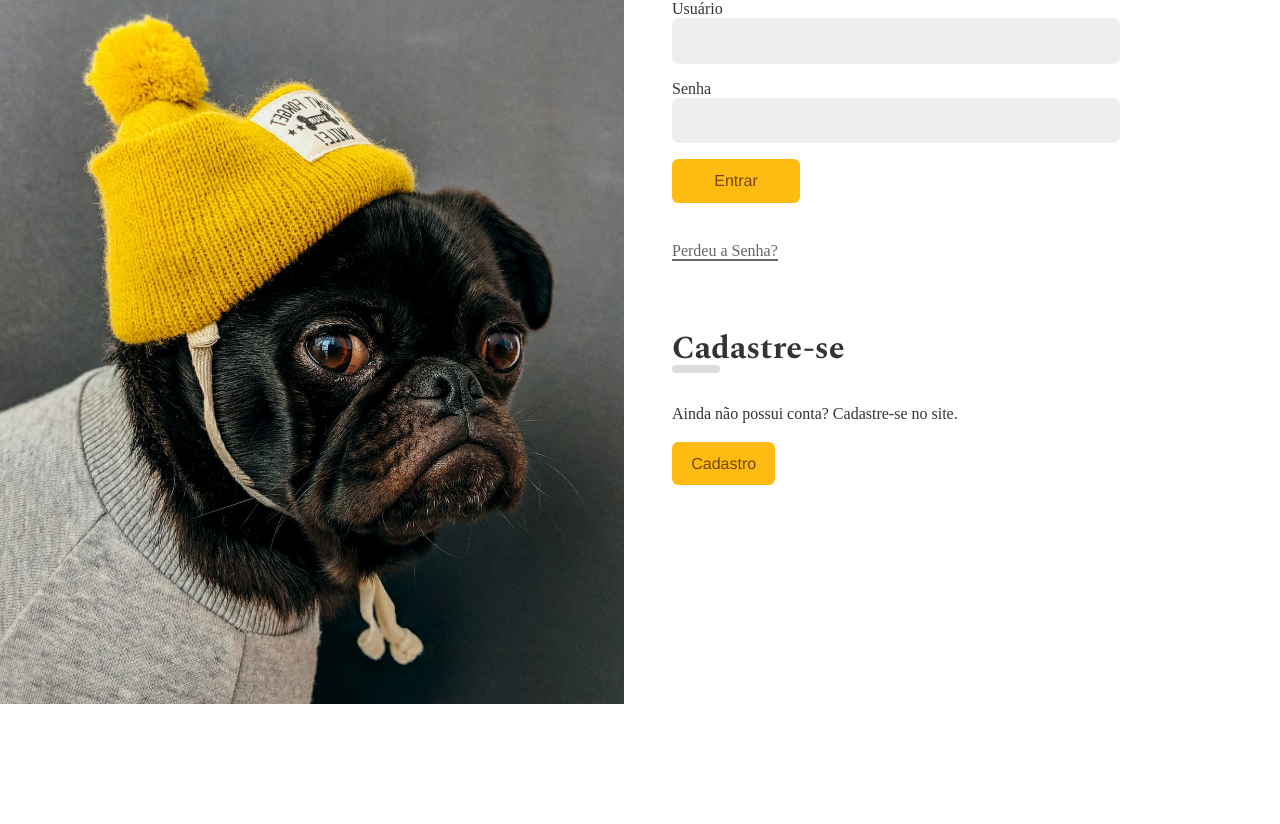
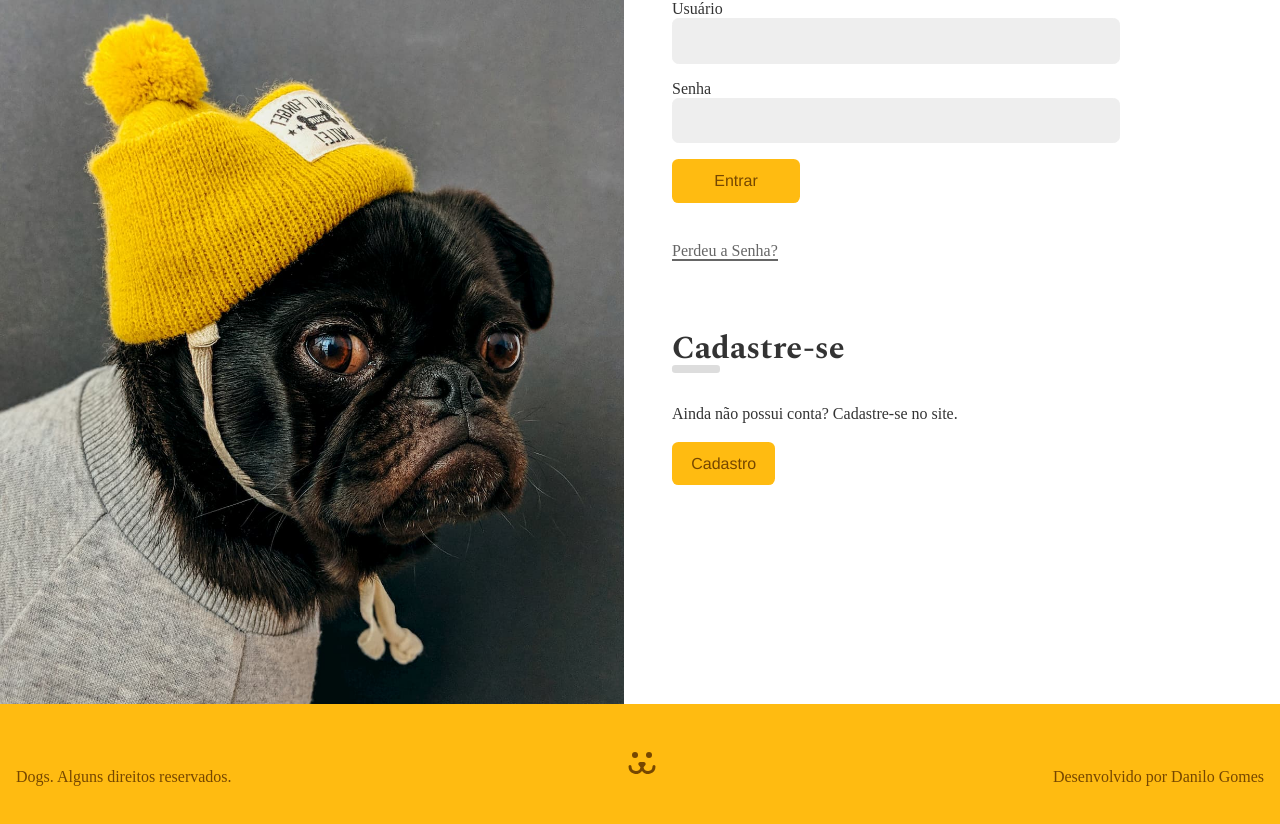
Before and after one commit to danilogms/dog-social, a React (Create React App) app: page /login in a window 1280 px wide. Shown: the part 160-984 px from the top of the page. Before the commit the page ends 864 px from the top, so only its background shows below. Built offline with nearby package versions, Linux system fonts and the light colour scheme.

Commit message:
Footer componnent att

```diff
--- a/src/App.css
+++ b/src/App.css
@@ -86,3 +86,13 @@
     transform: initial
   }
 }
+
+.App {
+  display: flex;
+  flex-direction: column;
+  min-height: calc(100vh + 10rem);
+}
+
+.appBody {
+  flex: 1;
+}
--- a/src/App.js
+++ b/src/App.js
@@ -20,6 +20,7 @@
       <BrowserRouter>
         <UserStorage>
           <Header />
+          <main className='appBody'>
             <Routes>
               <Route path="/" element={<Home />} />
               <Route path="login/*" element={<Login />} />
@@ -36,6 +37,7 @@
               <Route path="perfil/estatisticas" element={<UserStats />} />
               <Route path="*" element={<NotFound />} />
             </Routes>
+          </main>
           <Footer />
         </UserStorage>
       </BrowserRouter>
--- a/src/Components/Footer.js
+++ b/src/Components/Footer.js
@@ -1,8 +1,15 @@
 import React from 'react';
 import styles from './Footer.module.css';
+import { ReactComponent as Dogs } from '../Assets/dogs-footer.svg';
 
 const Footer = () => {
-  return <footer className={styles.footer}></footer>;
+  return (
+    <footer className={styles.footer}>
+      <p>Dogs. Alguns direitos reservados.</p>
+      <Dogs />
+      <p>Desenvolvido por Danilo Gomes</p>
+    </footer>
+  );
 };
 
 export default Footer;
--- a/src/Components/Footer.module.css
+++ b/src/Components/Footer.module.css
@@ -0,0 +1,13 @@
+.footer {
+  background: #fb1;
+  padding: 3rem 1rem 0 1rem;
+  height: 10rem;
+  text-align: center;
+  color: #764701;
+  display: flex;
+  justify-content: space-between;
+}
+
+.footer p{
+  margin-top: 1rem;
+}
```
Lines whose indentation alone changed are shown as unchanged.
